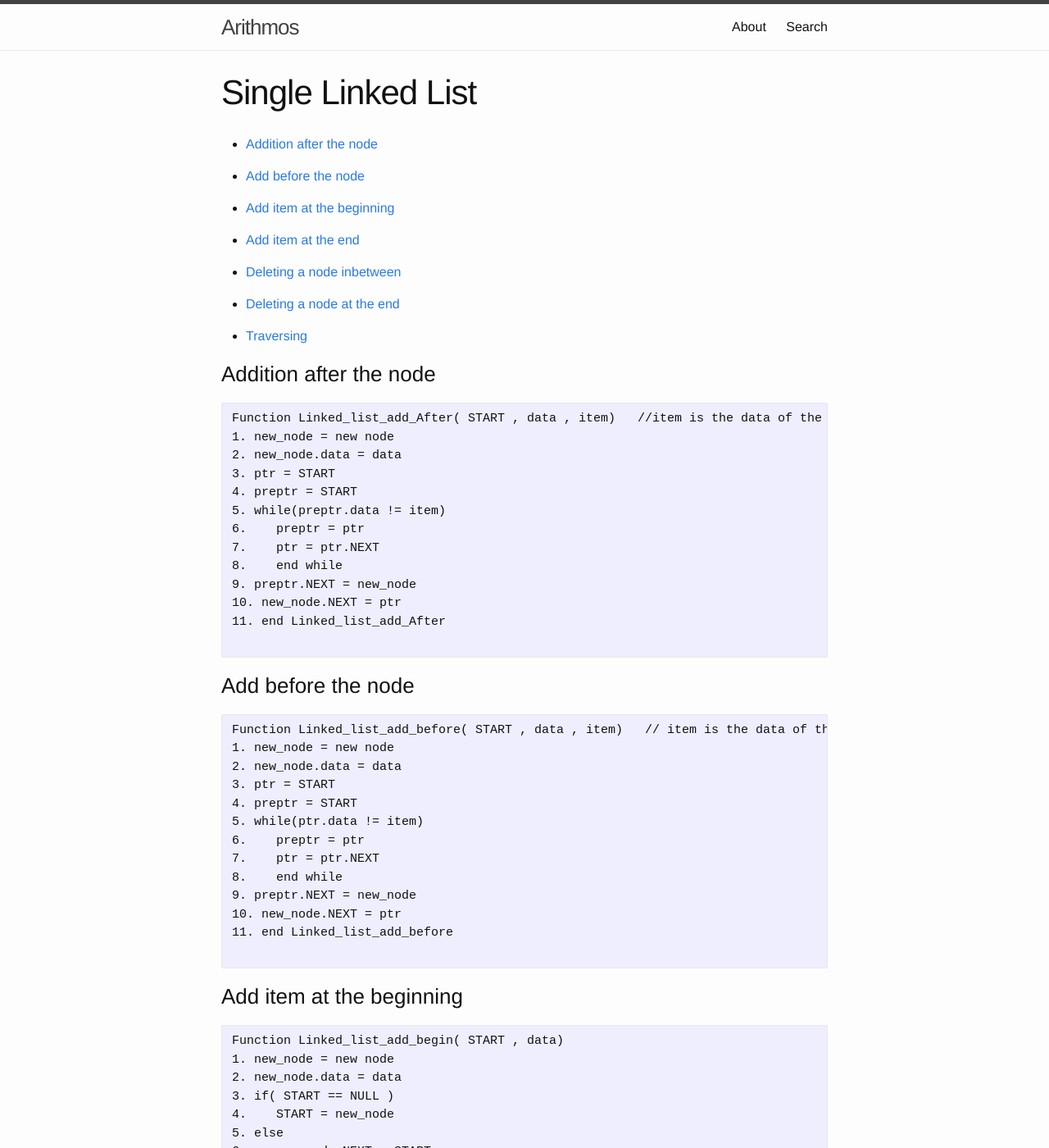
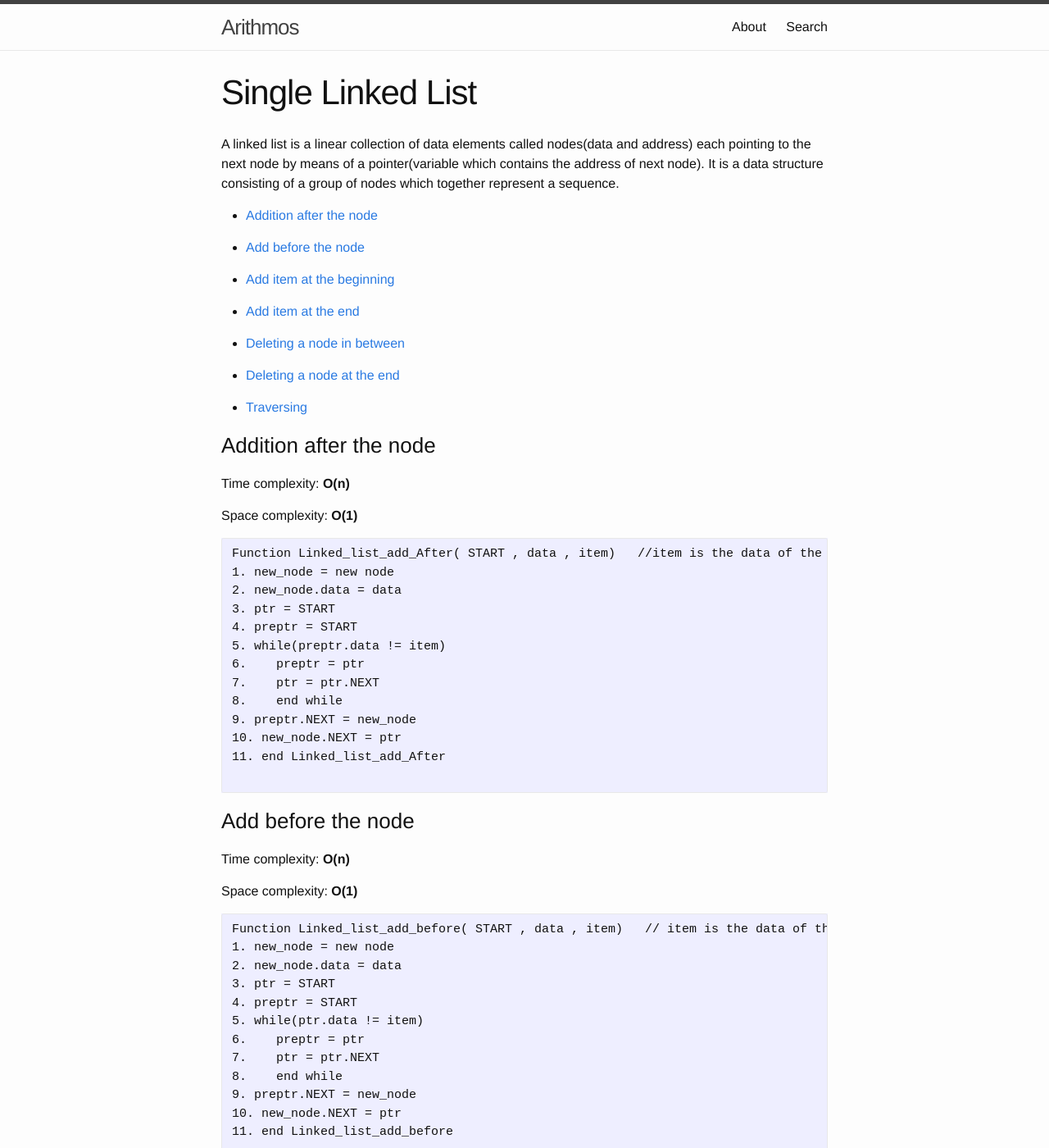
Before and after one commit to aarithmos/Algorithms, a Jekyll site: the page built from _posts/2016-11-25-Singly-Linked.markdown, in a window 1280 px wide and 1400 px high. Shown: the whole window at 82% size. Built offline with Jekyll 4.4.1, drawn with Linux system fonts in a browser that asks for light colours; some of the changed text lies outside the part shown.

Commit message:
Update 2016-11-25-Singly-Linked.markdown

````diff
--- a/_posts/2016-11-25-Singly-Linked.markdown
+++ b/_posts/2016-11-25-Singly-Linked.markdown
@@ -4,6 +4,8 @@
 author: "Linked List "
 permalink: /Single-Linked-List/
 ---
+
+A linked list is a linear collection of data elements called nodes(data and address) each pointing to the next node by means of a pointer(variable which contains the address of next node). It is a data structure consisting of a group of nodes which together represent a sequence.
 
 
 * [Addition after the node](#addition-after-the-node)
@@ -14,7 +16,7 @@
 
 * [Add item at the end](#add-item-at-the-end)
 
-* [Deleting a node inbetween](#deleting-a-node-inbetween)
+* [Deleting a node in between](#deleting-a-node-in-between)
 
 * [Deleting a node at the end](#deleting-a-node-at-the-end)
 
@@ -22,6 +24,10 @@
 
 
 ### Addition after the node
+
+Time complexity: __O(n)__
+
+Space complexity: __O(1)__
 
 ```
 Function Linked_list_add_After( START , data , item)   //item is the data of the node after which we need to insert
@@ -41,6 +47,10 @@
 
 ### Add before the node
 
+Time complexity: __O(n)__
+
+Space complexity: __O(1)__
+
 ```
 Function Linked_list_add_before( START , data , item)   // item is the data of the node after which we need to insert new_node
 1. new_node = new node
@@ -59,6 +69,10 @@
 
 ### Add item at the beginning
 
+Time complexity: __O(1)__
+
+Space complexity: __O(1)__
+
 ```
 Function Linked_list_add_begin( START , data)
 1. new_node = new node
@@ -74,6 +88,10 @@
 ```
 
 ### Add item at the end
+
+Time complexity: __O(n)__
+
+Space complexity: __O(1)__
 
 ```
 Function Linked_list_add_end( START , data)
@@ -92,7 +110,11 @@
 
 ```
 
-### Deleting a node inbetween
+### Deleting a node in between
+
+Time complexity: __O(n)__
+
+Space complexity: __O(1)__
 
 ```
 Function Linked_list_delete_between(START , item)
@@ -114,6 +136,10 @@
 
 ### Deleting a node at the end
 
+Time complexity: __O(n)__
+
+Space complexity: __O(1)__
+
 ```
 Function Linked_list_delete_end(START)
 1. if( START == NULL)
@@ -129,6 +155,10 @@
 ```
 
 ### Traversing
+
+Time complexity: __O(n)__
+
+Space complexity: __O(1)__
 
 ```
 
````
